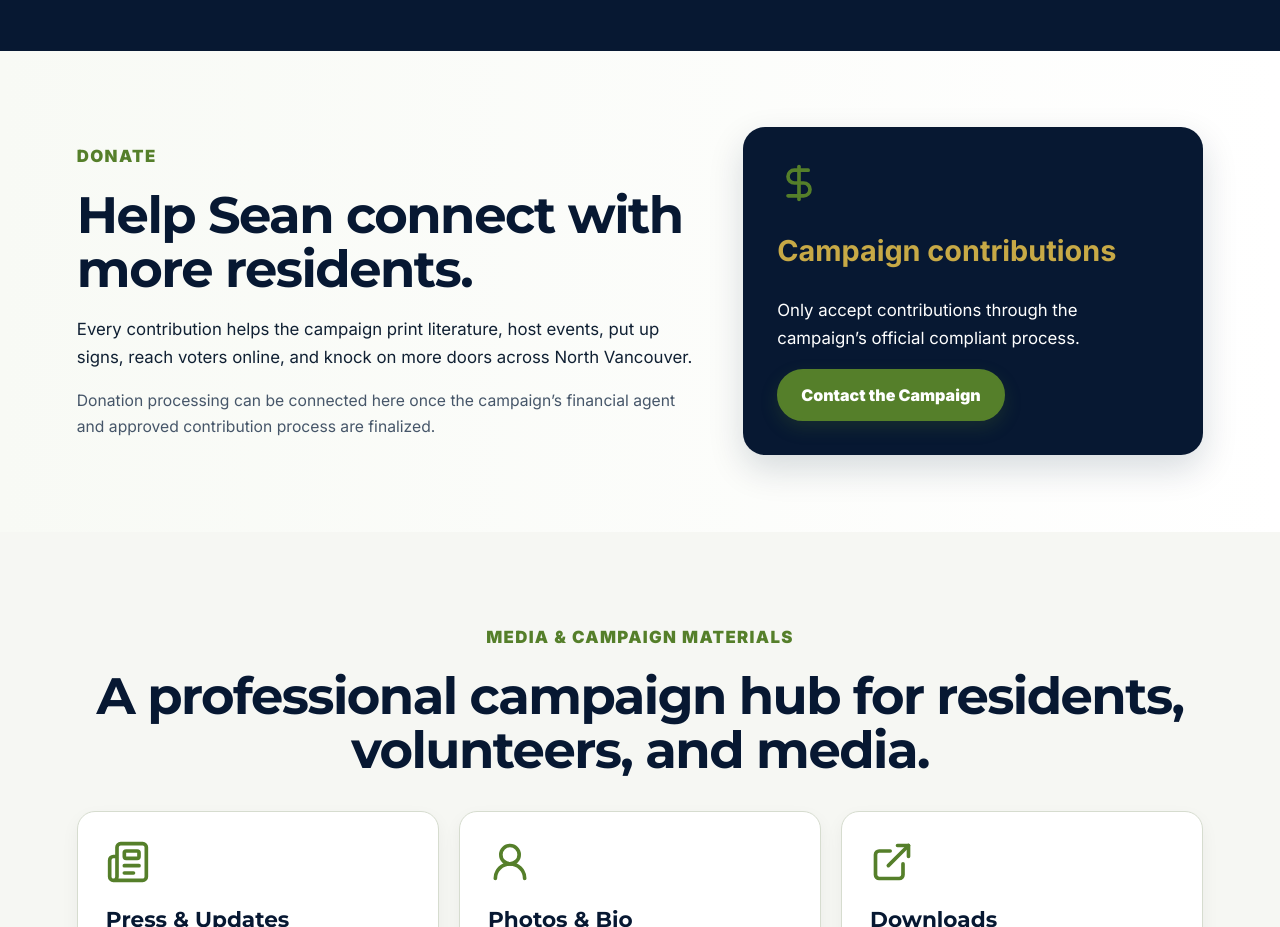
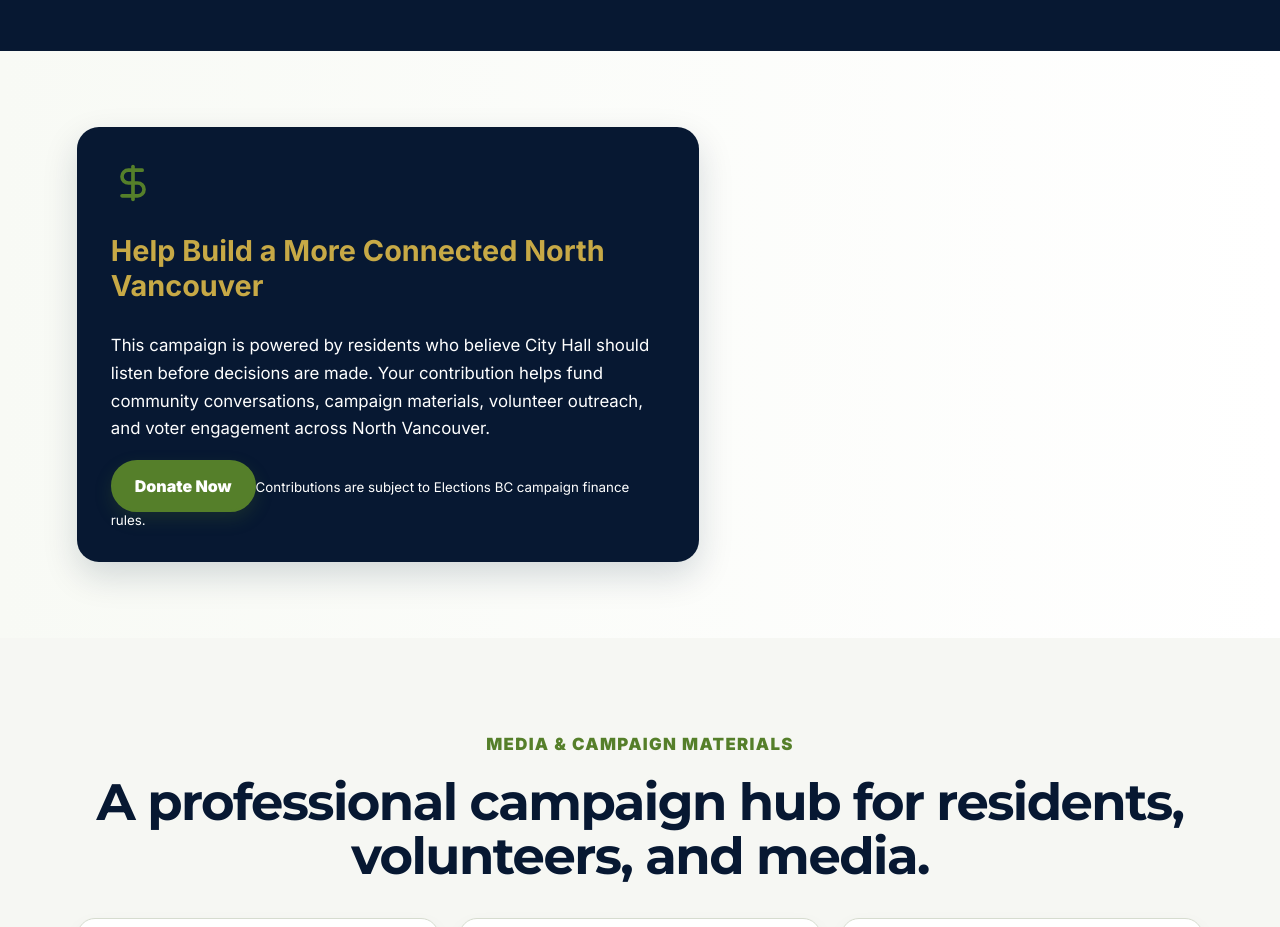
Before and after one commit to irnewlands/seanfornorthvan-site, a React (Vite) app: page / in a window 1280 px wide. Shown: the part 5480-6407 px from the top of the page. Built offline with nearby package versions, Linux system fonts and the light colour scheme.

Commit message:
Add Donorbox donation integration

```diff
--- a/src/main.jsx
+++ b/src/main.jsx
@@ -105,13 +105,29 @@ function Volunteer(){return <section id="volunteer" className="section dark">
 </section>}
 
 function Donate(){return <section id="donate" className="section donate split">
-  <div>
-    <p className="eyebrow">Donate</p>
-    <h2>Help Sean connect with more residents.</h2>
-    <p>Every contribution helps the campaign print literature, host events, put up signs, reach voters online, and knock on more doors across North Vancouver.</p>
-    <p className="note">Donation processing can be connected here once the campaign’s financial agent and approved contribution process are finalized.</p>
-  </div>
-  <div className="donateBox"><DollarSign/><h3>Campaign contributions</h3><p>Only accept contributions through the campaign’s official compliant process.</p><a className="btn primary" href="#contact">Contact the Campaign</a></div>
+<div className="donateBox">
+  <DollarSign />
+
+  <h3>Help Build a More Connected North Vancouver</h3>
+
+  <p>
+This campaign is powered by residents who believe City Hall should listen before decisions are made.
+Your contribution helps fund community conversations, campaign materials, volunteer outreach, and voter engagement across North Vancouver.
+  </p>
+
+  <a
+    className="btn primary"
+    href="https://donorbox.org/seanfornorthvan?amount=30"
+    target="_blank"
+    rel="noopener noreferrer"
+  >
+    Donate Now
+  </a>
+
+  <small>
+    Contributions are subject to Elections BC campaign finance rules.
+  </small>
+</div>
 </section>}
 
 function Media(){return <section className="section media">
```
